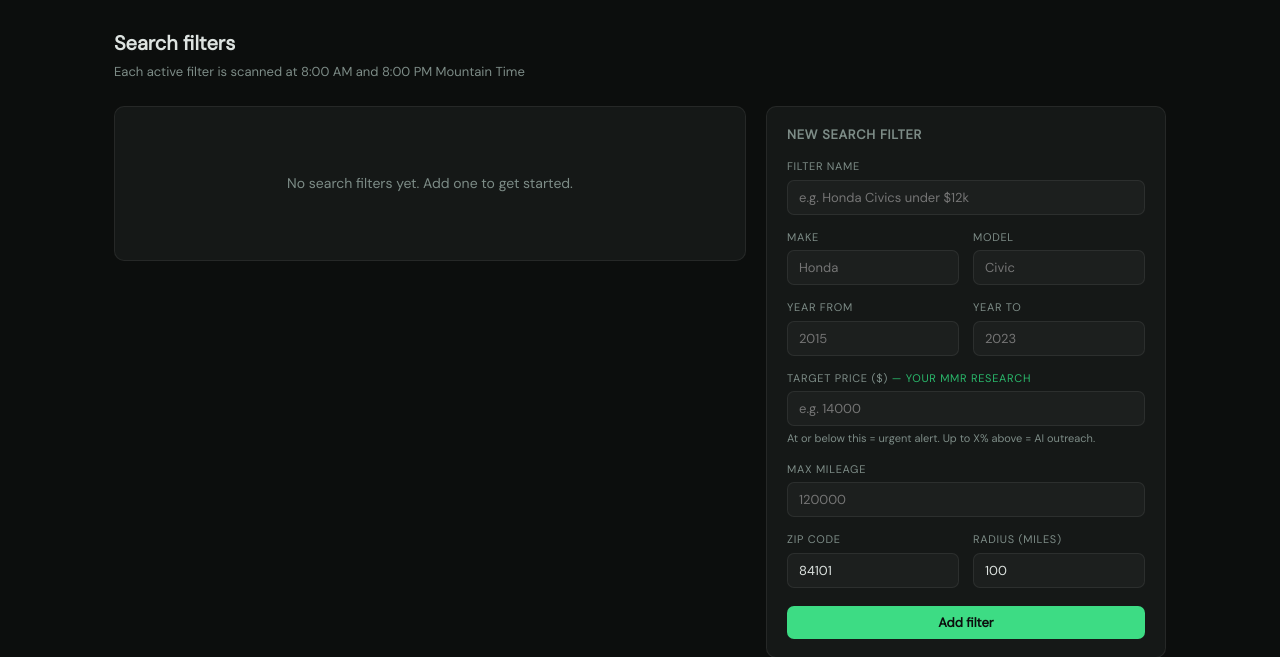
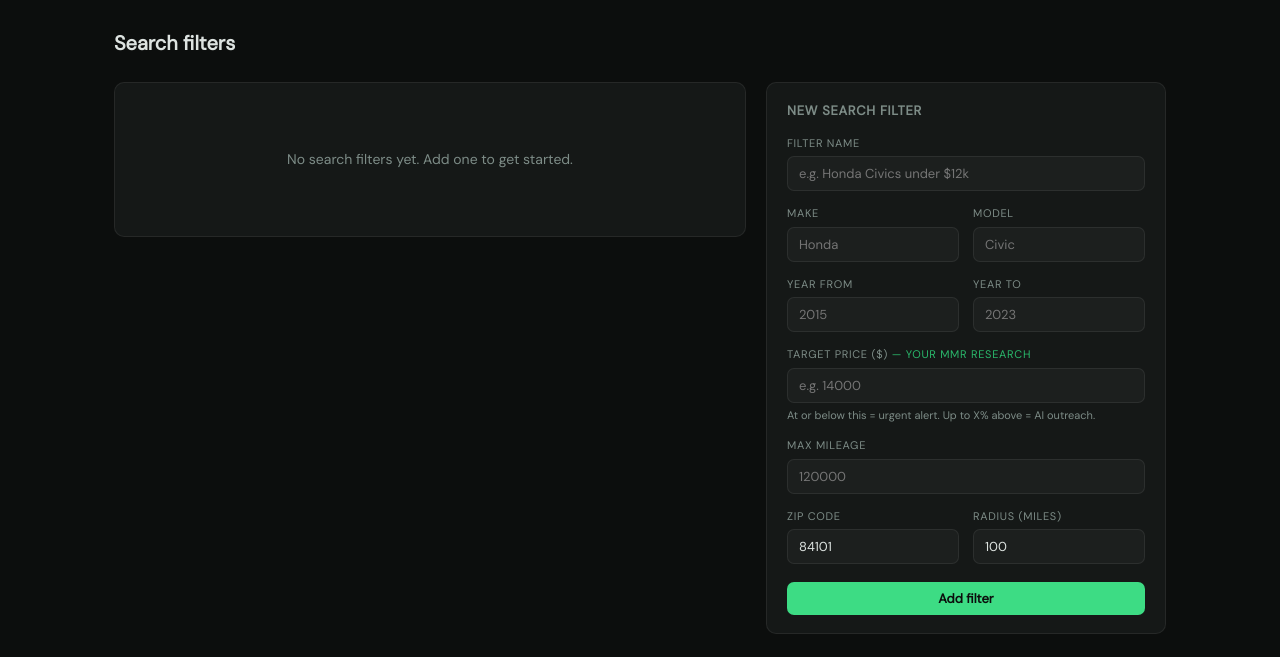
Before and after one commit to chazholbrook3/dealfinder, a Flask app: page /filters in a window 1280 px wide. Shown: the part 52-709 px from the top of the page. Run offline with Flask 3, Linux system fonts and the light colour scheme.

Commit message:
remove hardcoded scan schedule text from filters page
Co-Authored-By: Claude Sonnet 4.6 <noreply@anthropic.com>

```diff
--- a/templates/filters.html
+++ b/templates/filters.html
@@ -4,7 +4,6 @@
 {% block content %}
 <div class="page-header">
   <h1>Search filters</h1>
-  <p>Each active filter is scanned at 8:00 AM and 8:00 PM Mountain Time</p>
 </div>
 
 <div style="display:grid;grid-template-columns:1fr 400px;gap:20px;align-items:start">
```
